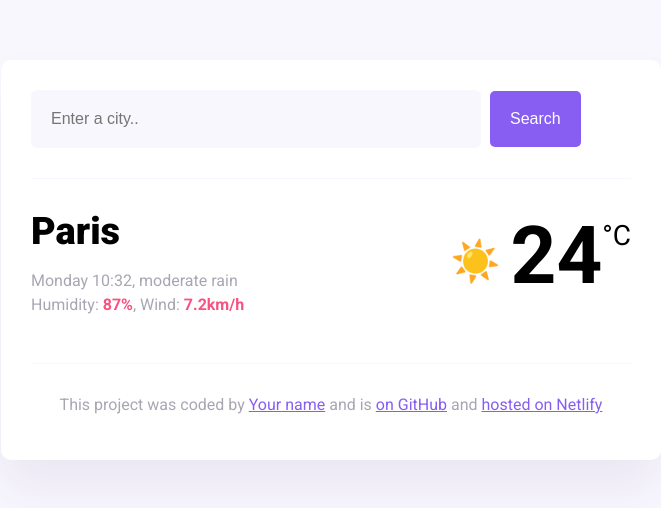
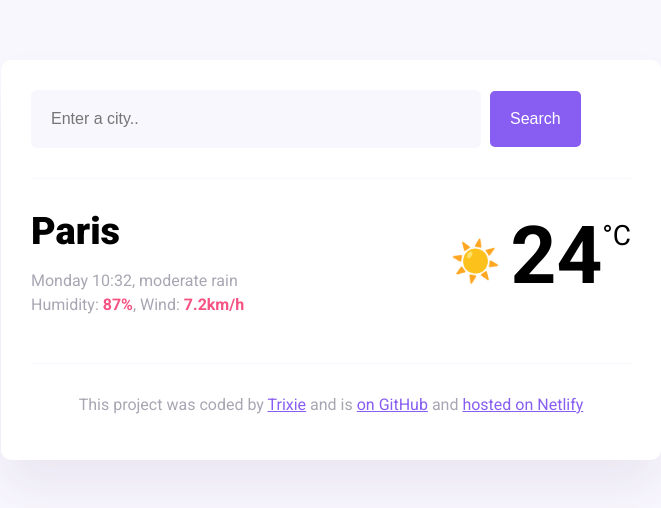
Before and after one commit to Eddieojima/week-6-Assignment, a website built with Parcel: page index.html in a window 1280 px wide. Shown: the whole page, without its empty margins (309-970 px from the left). Built offline with nearby package versions, Linux system fonts and the light colour scheme.

Commit message:
Update index.html

```diff
--- a/index.html
+++ b/index.html
@@ -47,7 +47,7 @@
       <footer>
         <p>
           This project was coded by
-          <a href="#" target="_blank">Your name</a> and is
+          <a href="https://github.com/Eddieojima" target="_blank">Trixie</a> and is
           <a href="#" target="_blank"> on GitHub</a> and
           <a href="#" target="_blank">hosted on Netlify</a>
         </p>
```
